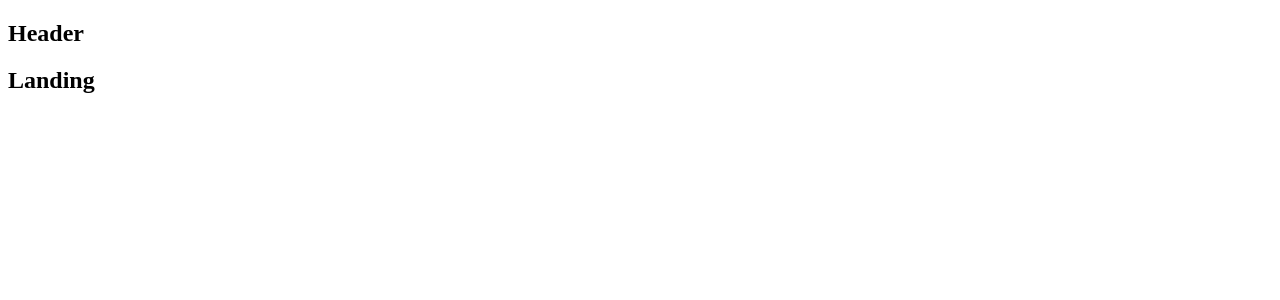
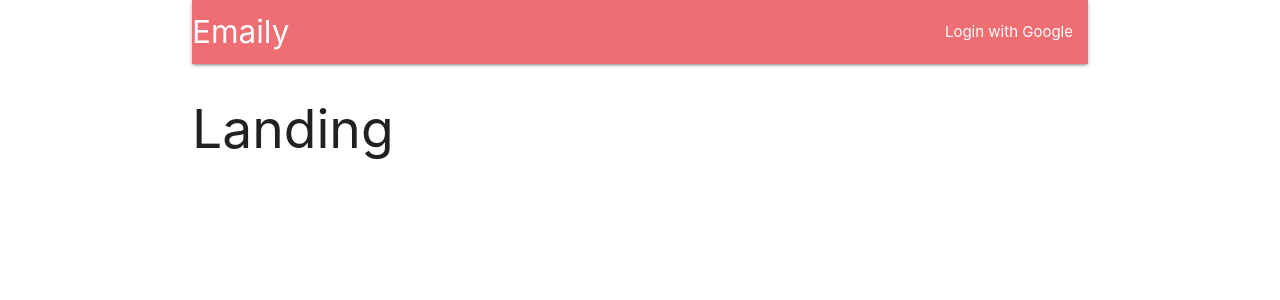
Before and after one commit to pridev13/emaily, a React (Create React App) app in the folder client/: page / in a window 1280 px wide. Shown: the top 300 px of the page. Built offline with nearby package versions, Linux system fonts and the light colour scheme; the HTML template or start-up script is replaced by a standard one.

Commit message:
Added MaterializeCSS and improved Header component

```diff
--- a/client/package.json
+++ b/client/package.json
@@ -7,6 +7,7 @@
     "@testing-library/react": "^9.5.0",
     "@testing-library/user-event": "^7.2.1",
     "http-proxy-middleware": "^0.21.0",
+    "materialize-css": "^1.0.0-rc.2",
     "react": "^16.13.1",
     "react-dom": "^16.13.1",
     "react-redux": "^7.2.0",
--- a/client/src/components/App.js
+++ b/client/src/components/App.js
@@ -1,14 +1,15 @@
 import React from 'react';
 import {BrowserRouter, Route} from 'react-router-dom';
 
-const Header = () => <h2>Header</h2>;
+import Header from './Header';
+
 const Dashboard = () => <h2>Dashboard</h2>;
 const SurveyNew = () => <h2>SurveyNew</h2>;
 const Landing = () => <h2>Landing</h2>;
 
 const App = () => {
 	return (
-		<div>
+		<div className="container">
 			<BrowserRouter>
 				<React.Fragment>
           <Header />
--- /dev/null
+++ b/client/src/components/Header.js
@@ -0,0 +1,25 @@
+import React, {Component} from 'react';
+
+class Header extends Component {
+	render() {
+		return (
+			<nav>
+				<div class="nav-wrapper">
+
+					<a href="#" className="brand-logo left">
+						Emaily
+					</a>
+
+					<ul className="right">
+						<li>
+							<a>Login with Google</a>
+						</li>
+					</ul>
+
+				</div>
+			</nav>
+		);
+	}
+}
+
+export default Header;
--- a/client/src/index.js
+++ b/client/src/index.js
@@ -3,8 +3,12 @@ import ReactDOM from 'react-dom';
 import {Provider} from 'react-redux';
 import {createStore, applyMiddleware, compose} from 'redux';
 
+//custom
 import App from './components/App';
 import reducers from './reducers';
+
+//CSS
+import 'materialize-css/dist/css/materialize.min.css';
 
 const composeEnhancers = (process.env.NODE_ENV === 'development' ? window.__REDUX_DEVTOOLS_EXTENSION_COMPOSE__ : null || compose);
 
```
Also changed, not shown: 1 other file (tests, documents, lock files or other folders).
